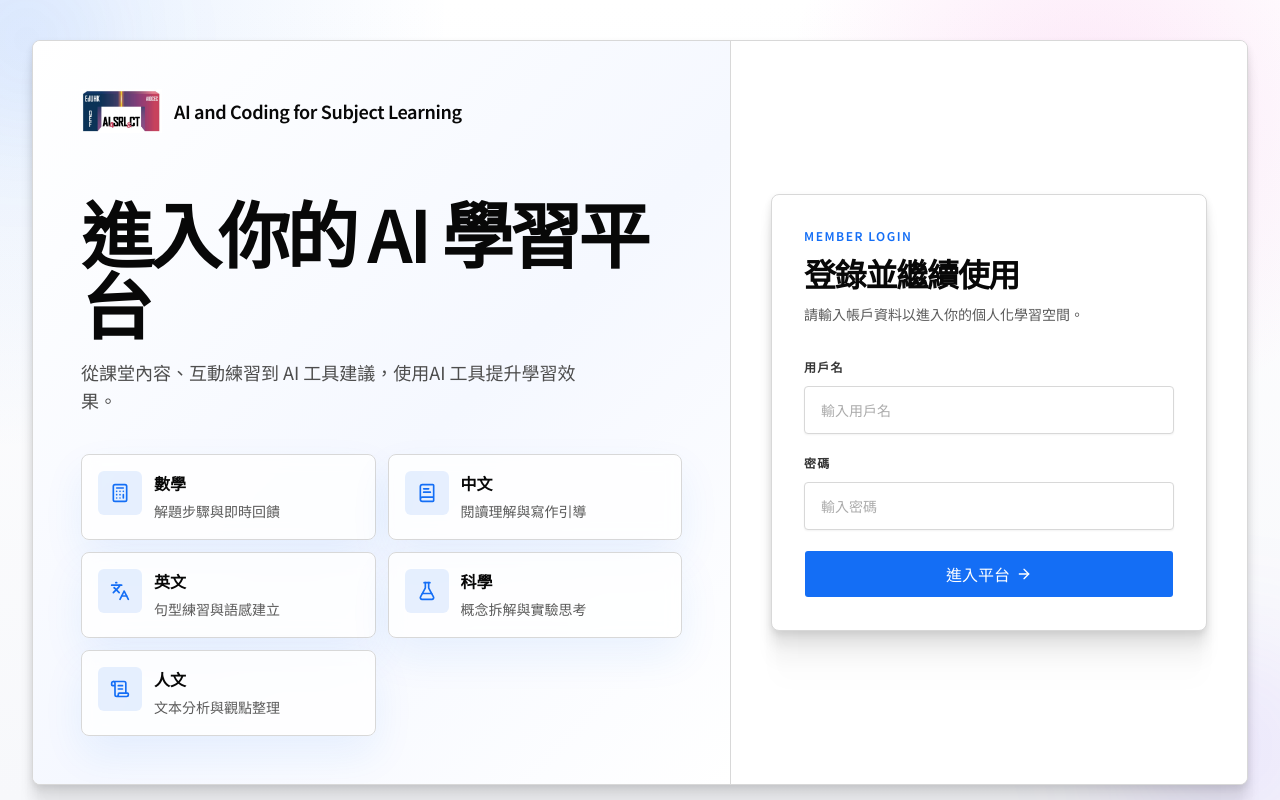
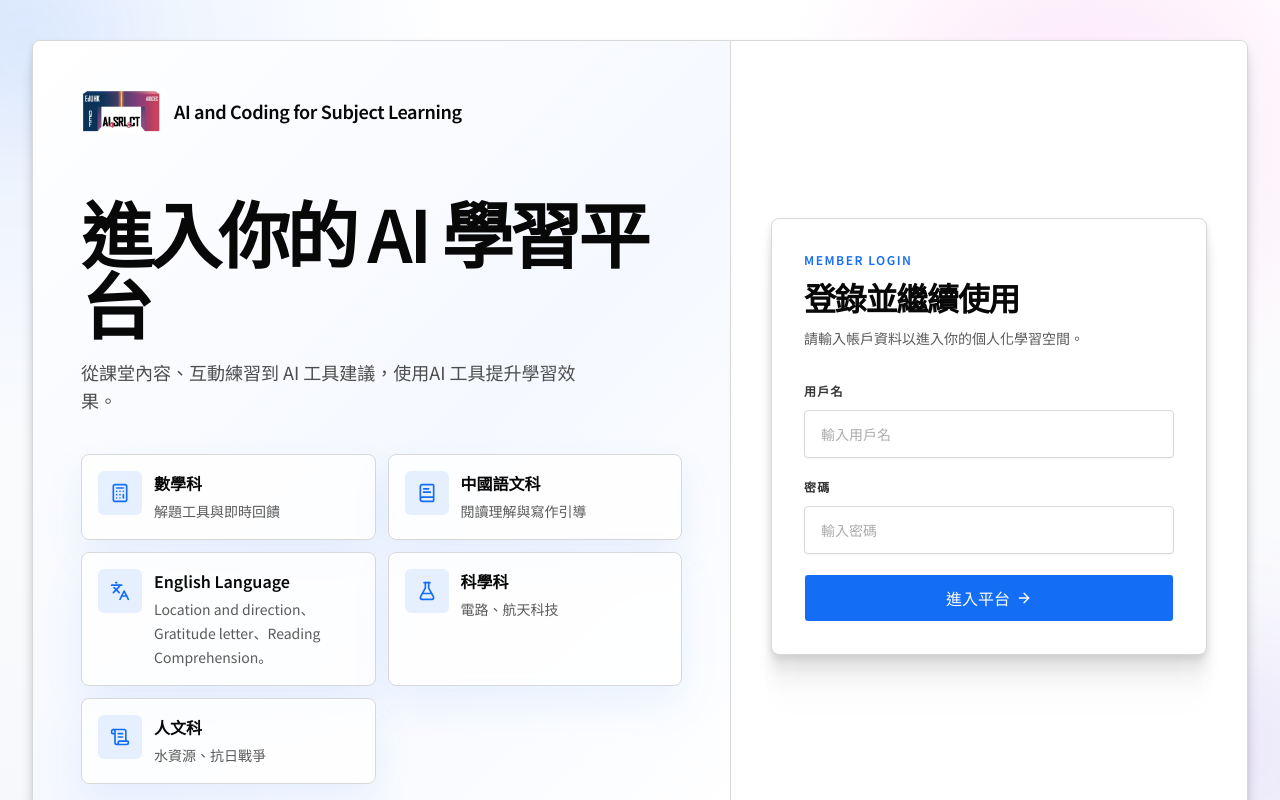
Before and after one commit to dillantwo/ai-qef-new, a Next.js app: page /login in a window 1280 px wide. Built offline with nearby package versions, Linux system fonts and the light colour scheme; no server answers.

Commit message:
update logo

```diff
--- a/app/login/page.tsx
+++ b/app/login/page.tsx
@@ -26,28 +26,28 @@ export default function LoginPage() {
 
 const subjectHighlights = [
   {
-    name: "數學",
-    description: "解題步驟與即時回饋",
+    name: "數學科",
+    description: "解題工具與即時回饋",
     icon: Calculator,
   },
   {
-    name: "中文",
+    name: "中國語文科",
     description: "閱讀理解與寫作引導",
     icon: BookText,
   },
   {
-    name: "英文",
-    description: "句型練習與語感建立",
+    name: "English Language",
+    description: "Location and direction、Gratitude letter、Reading Comprehension。",
     icon: Languages,
   },
   {
-    name: "科學",
-    description: "概念拆解與實驗思考",
+    name: "科學科",
+    description: "電路、航天科技",
     icon: FlaskConical,
   },
   {
-    name: "人文",
-    description: "文本分析與觀點整理",
+    name: "人文科",
+    description: "水資源、抗日戰爭",
     icon: ScrollText,
   },
 ];
--- a/app/page.tsx
+++ b/app/page.tsx
@@ -18,7 +18,7 @@ const subjects = [
     id: "math",
     label: "數學科",
     labelEn: "Mathematics",
-    description: "代數、函數與解題步驟拆解。",
+    description: "解題工具與即時回饋。",
     icon: Calculator,
     href: "/math",
     available: true,
@@ -28,7 +28,7 @@ const subjects = [
     id: "chinese",
     label: "中國語文科",
     labelEn: "Chinese Language",
-    description: "閱讀理解、寫作與古文支援。",
+    description: "閱讀理解與寫作引導。",
     icon: BookOpen,
     href: "/chinese",
     available: true,
@@ -38,7 +38,7 @@ const subjects = [
     id: "english",
     label: "英國語文科",
     labelEn: "English Language",
-    description: "語法、寫作與情境練習。",
+    description: "Location and direction、Gratitude letter、Reading Comprehension。",
     icon: Globe,
     href: "/english",
     available: true,
@@ -48,7 +48,7 @@ const subjects = [
     id: "science",
     label: "科學科",
     labelEn: "Science",
-    description: "實驗概念與跨單元推理功能即將加入。",
+    description: "電路、航天科技。",
     icon: FlaskConical,
     href: "/science",
     available: false,
@@ -58,7 +58,7 @@ const subjects = [
     id: "humanities",
     label: "人文科",
     labelEn: "Humanities",
-    description: "議題分析、資料整理與觀點比較。",
+    description: "水資源、抗日戰爭。",
     icon: Landmark,
     href: "/humanities",
     available: false,
@@ -180,7 +180,7 @@ export default function Home() {
                           <div className="mt-auto flex items-center justify-between border-t border-[#d8d8d8] pt-5 text-sm">
                             <span className="font-medium text-[#363636]">
                               {enabled
-                                ? "進入科目工作台"
+                                ? "進入科目學習"
                                 : !available
                                   ? "功能正在準備中"
                                   : "請聯絡管理員開通權限"}
```
